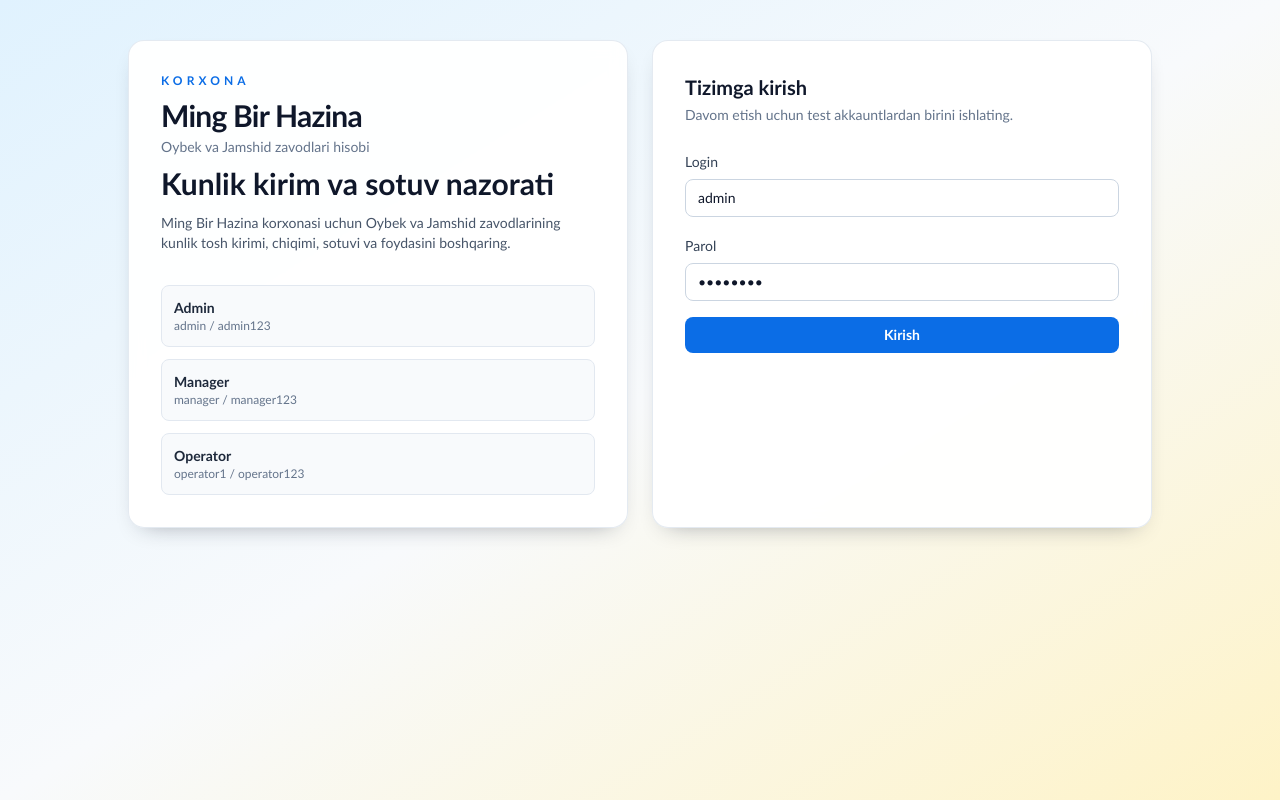
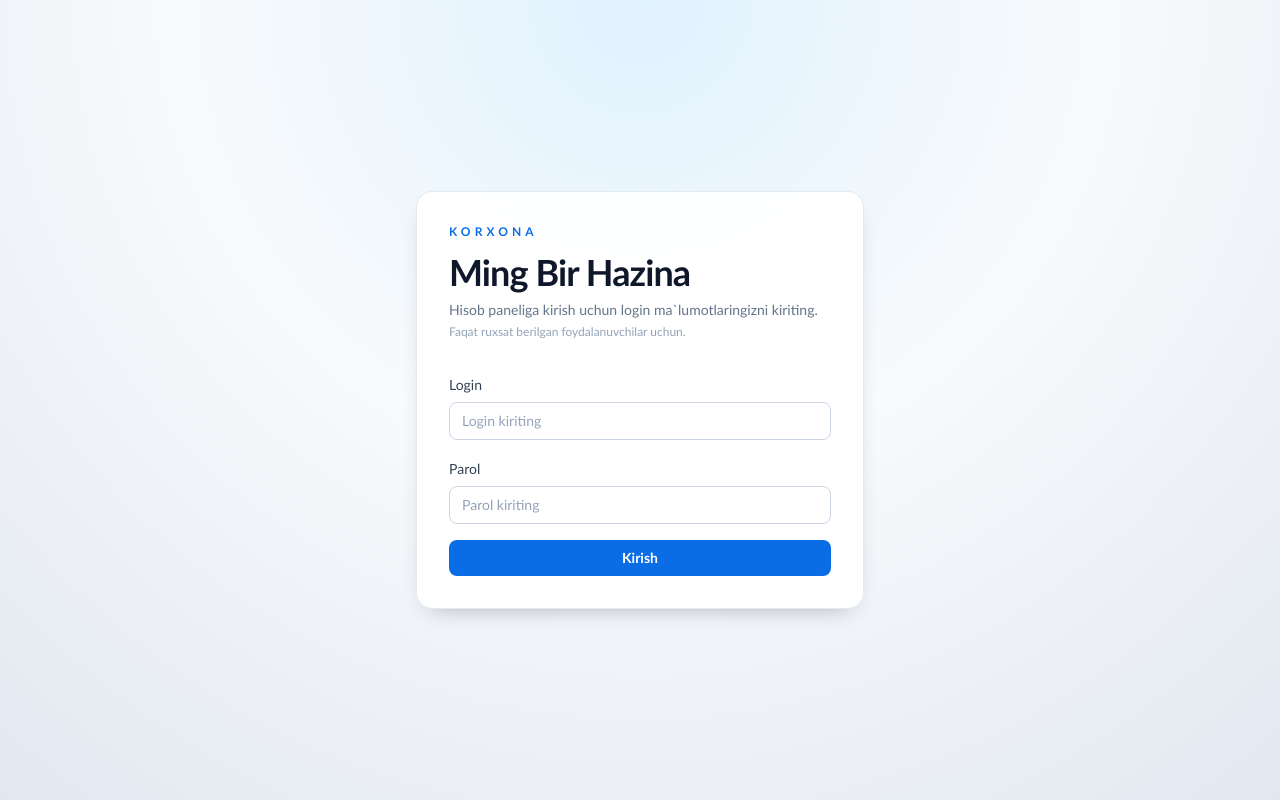
Before and after one commit to abdiroziqov/New-project, a Nuxt app: page /login in a window 1280 px wide. Built offline with nearby package versions, Linux system fonts and the light colour scheme.

Commit message:
add auto deploy workflow

```diff
--- a/data/mock/users.json
+++ b/data/mock/users.json
@@ -3,7 +3,7 @@
     "id": "u-001",
     "name": "Aisha Karimova",
     "username": "admin",
-    "password": "admin123",
+    "password": "Iceek_0506",
     "role": "admin",
     "email": "aisha.k@factory.local",
     "status": "active"
--- a/pages/login.vue
+++ b/pages/login.vue
@@ -8,18 +8,12 @@ const { t } = useUiLocale()
 const runtimeConfig = useRuntimeConfig()
 
 const form = reactive({
-  username: 'admin',
-  password: 'admin123'
+  username: '',
+  password: ''
 })
 
 const loading = ref(false)
 const errorMessage = ref('')
-
-const demoUsers = [
-  { role: 'Admin', username: 'admin', password: 'admin123' },
-  { role: 'Manager', username: 'manager', password: 'manager123' },
-  { role: 'Operator', username: 'operator1', password: 'operator123' }
-]
 
 const handleSubmit = async () => {
   errorMessage.value = ''
@@ -39,38 +33,22 @@ const handleSubmit = async () => {
 </script>
 
 <template>
-  <div class="min-h-screen bg-gradient-to-br from-sky-100 via-slate-50 to-amber-100 px-4 py-10">
-    <div class="mx-auto grid max-w-5xl gap-6 lg:grid-cols-2">
-      <section class="panel p-8">
+  <div class="min-h-screen bg-[radial-gradient(circle_at_top,_#e0f2fe,_#f8fafc_45%,_#e2e8f0)] px-4 py-10">
+    <div class="mx-auto flex min-h-[calc(100vh-5rem)] max-w-5xl items-center justify-center">
+      <section class="panel w-full max-w-md p-8 shadow-[0_25px_70px_-30px_rgba(15,23,42,0.35)]">
         <p class="text-xs font-semibold uppercase tracking-[0.34em] text-brand-600">{{ t('Korxona') }}</p>
-        <h2 class="mt-2 text-3xl font-black tracking-tight text-slate-900">{{ t(runtimeConfig.public.appName) }}</h2>
-        <p class="mt-1 text-sm text-slate-500">{{ t(runtimeConfig.public.appSubtitle) }}</p>
-        <h1 class="mt-2 text-3xl font-bold text-slate-900">{{ t('Kunlik kirim va sotuv nazorati') }}</h1>
-        <p class="mt-3 text-sm text-slate-600">
-          {{ t('Ming Bir Hazina korxonasi uchun Oybek va Jamshid zavodlarining kunlik tosh kirimi, chiqimi, sotuvi va foydasini boshqaring.') }}
-        </p>
+        <h1 class="mt-3 text-4xl font-black tracking-tight text-slate-900">{{ t(runtimeConfig.public.appName) }}</h1>
+        <p class="mt-2 text-sm text-slate-500">{{ t('Hisob paneliga kirish uchun login ma`lumotlaringizni kiriting.') }}</p>
+        <p class="mt-1 text-xs text-slate-400">{{ t("Faqat ruxsat berilgan foydalanuvchilar uchun.") }}</p>
 
-        <div class="mt-8 space-y-3">
-          <div v-for="entry in demoUsers" :key="entry.role" class="rounded-lg border border-slate-200 bg-slate-50 p-3">
-            <p class="text-sm font-semibold text-slate-800">{{ t(entry.role) }}</p>
-            <p class="text-xs text-slate-500">
-              {{ entry.username }} / {{ entry.password }}
-            </p>
-          </div>
-        </div>
-      </section>
-
-      <section class="panel p-8">
-        <h2 class="text-xl font-semibold text-slate-900">{{ t('Tizimga kirish') }}</h2>
-        <p class="mt-1 text-sm text-slate-500">{{ t('Davom etish uchun test akkauntlardan birini ishlating.') }}</p>
-
-        <form class="mt-6 space-y-4" @submit.prevent="handleSubmit">
-          <AppInput v-model="form.username" label="Login" placeholder="Login kiriting" required />
+        <form class="mt-8 space-y-4" @submit.prevent="handleSubmit">
+          <AppInput v-model="form.username" label="Login" placeholder="Login kiriting" autocomplete="username" required />
           <AppInput
             v-model="form.password"
             label="Parol"
             type="password"
             placeholder="Parol kiriting"
+            autocomplete="current-password"
             required
           />
 
```
Also changed, not shown: 1 other file (tests, documents, lock files or other folders).
